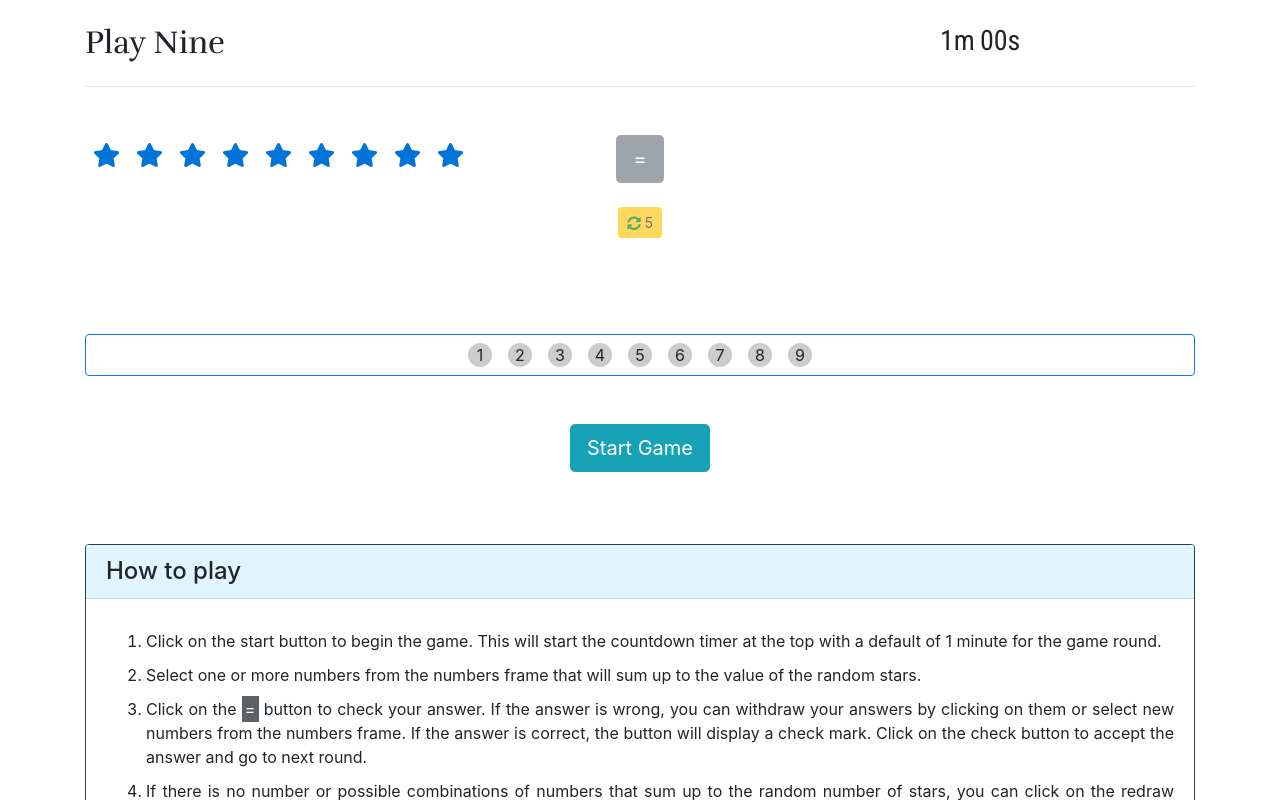
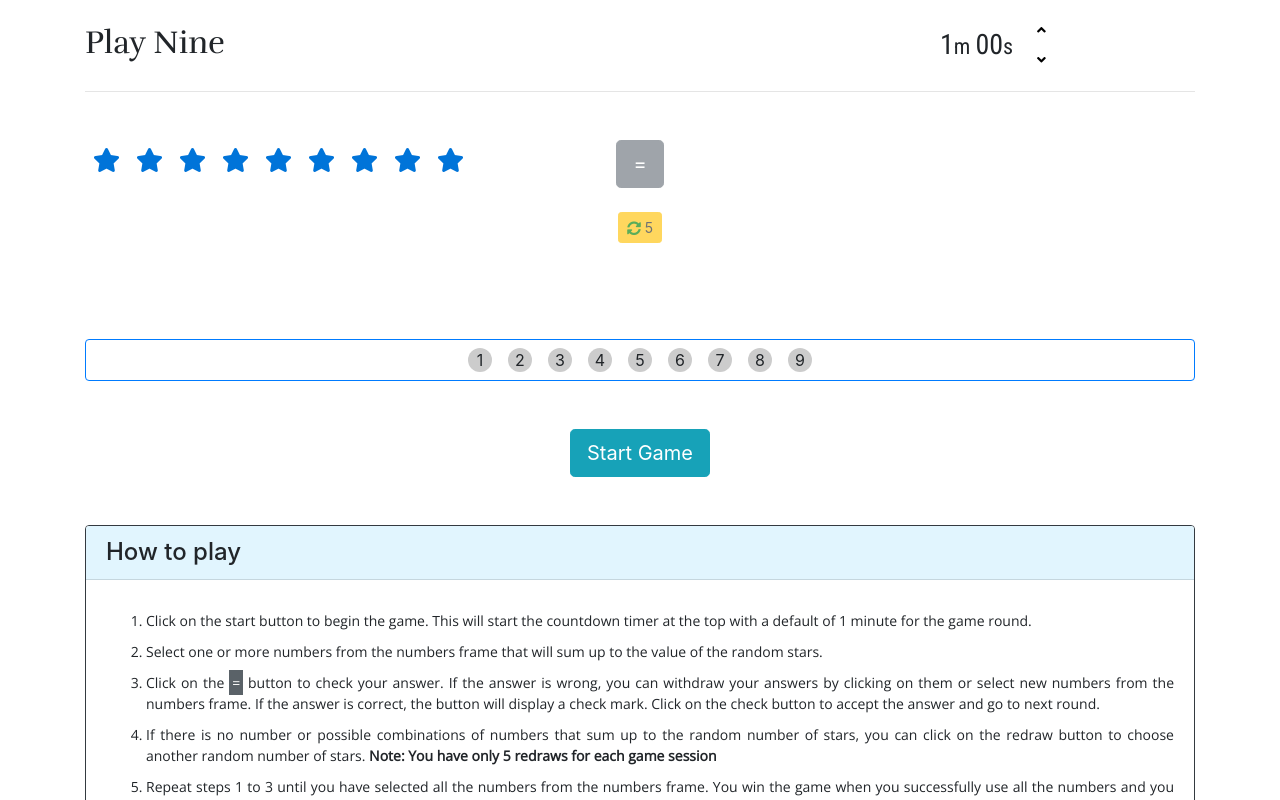
Before and after one commit to Dheavyman/math-skills-game, a React app: page / in a window 1280 px wide. Shown: the top 800 px of the page. Built offline with nearby package versions, Linux system fonts and the light colour scheme.

Commit message:
feat(countdown): add set countdown functionality to the game

```diff
--- a/public/index.html
+++ b/public/index.html
@@ -7,6 +7,7 @@
   <title>Play Nine</title>
   <link href="https://fonts.googleapis.com/css?family=Rufina" rel="stylesheet">
   <link href="https://fonts.googleapis.com/css?family=Roboto+Condensed" rel="stylesheet">
+  <link href="https://fonts.googleapis.com/css?family=Open+Sans" rel="stylesheet">
   <link rel="stylesheet" href="https://stackpath.bootstrapcdn.com/bootstrap/4.1.3/css/bootstrap.min.css" integrity="sha384-MCw98/SFnGE8fJT3GXwEOngsV7Zt27NXFoaoApmYm81iuXoPkFOJwJ8ERdknLPMO" crossorigin="anonymous">
   <link rel="stylesheet" href="https://use.fontawesome.com/releases/v5.3.1/css/all.css" integrity="sha384-mzrmE5qonljUremFsqc01SB46JvROS7bZs3IO2EmfFsd15uHvIt+Y8vEf7N7fWAU" crossorigin="anonymous">
 </head>
--- a/public/style.scss
+++ b/public/style.scss
@@ -54,6 +54,8 @@ button:disabled {
 
 .how-to-play {
   li {
+    font-family: 'Open Sans', sans-serif;
+    font-size: 0.875rem;
     margin-top: 0.625rem;
   }
 
@@ -68,8 +70,25 @@ button:disabled {
 }
 
 .timer {
+  h3 {
+    display: inline-block;
+  }
+
   .minutes, .seconds {
     font-family: 'Roboto Condensed', sans-serif;
     margin-right: 0.3125rem;
   }
+
+  .minutes-sign, .seconds-sign {
+    font-size: 1.375rem;
+  }
+
+  .set-time {
+    margin-left: 0.625rem;
+    margin-top: -0.625rem;
+
+    button {
+      background-color: #ffffff;
+    }
+  }
 }
--- a/src/components/Game.jsx
+++ b/src/components/Game.jsx
@@ -46,6 +46,7 @@ class Game extends Component {
     countdownRunning: false,
     minutes: 1,
     seconds: 0,
+    customTime: false,
   })
 
   state = Game.initialState();
@@ -72,10 +73,23 @@ class Game extends Component {
    *
    * @memberof Game
    */
-  handleResetGame = () => this.setState({
-    ...Game.initialState(),
-    isFirstGame: false,
-    countdownRunning: true,
+  handleResetGame = () => this.setState((prevState) => {
+    const { customTime } = prevState;
+
+    if (customTime) {
+      return {
+        ...Game.initialState(),
+        isFirstGame: false,
+        countdownRunning: true,
+        minutes: prevState.minutes,
+        seconds: prevState.seconds,
+      };
+    }
+    return {
+      ...Game.initialState(),
+      isFirstGame: false,
+      countdownRunning: true,
+    };
   }, this.startCountdown);
 
   /**
@@ -269,6 +283,36 @@ class Game extends Component {
   }
 
   /**
+   * Handle setting countdown time
+   *
+   * @param {object} event - Event object
+   *
+   * @returns {undefined} Change state
+   *
+   * @memberof Game
+   */
+  handleChangeTime = (event) => {
+    const { currentTarget: { name } } = event;
+    const { minutes, seconds } = this.state;
+    const time = (minutes * 60) + seconds;
+    let newCountdownTime;
+
+    if (name === 'increase') {
+      newCountdownTime = time + 1;
+    } else if (name === 'decrease') {
+      newCountdownTime = time <= 0 ? time : time - 1;
+    }
+
+    const newMinutes = Math.floor(newCountdownTime / 60);
+    const newSeconds = newCountdownTime - (newMinutes * 60);
+    this.setState({
+      minutes: newMinutes,
+      seconds: newSeconds,
+      customTime: true,
+    });
+  }
+
+  /**
    * Render method
    *
    * @returns {object} React element
@@ -276,12 +320,23 @@ class Game extends Component {
    * @memberof Game
    */
   render() {
-    const { isFirstGame, minutes, seconds } = this.state;
+    const {
+      isFirstGame,
+      minutes,
+      seconds,
+      countdownRunning
+    } = this.state;
+
     return (
       <div className="container">
         <div className="row header">
           <h2 className="col-8 col-md-9 logo">Play Nine</h2>
-          <TimerFrame minutes={minutes} seconds={seconds} />
+          <TimerFrame
+            minutes={minutes}
+            seconds={seconds}
+            countdownRunning={countdownRunning}
+            handleChangeTime={this.handleChangeTime}
+          />
         </div>
         <hr />
         <GameFrame
@@ -294,7 +349,6 @@ class Game extends Component {
           {...this.state}
         />
         {isFirstGame && <StartFrame handleStartGame={this.handleStartGame} />}
-        <br />
         <HowToPlay />
       </div>
     );
--- a/src/components/TimerFrame.jsx
+++ b/src/components/TimerFrame.jsx
@@ -4,6 +4,8 @@ import PropTypes from 'prop-types';
 const propTypes = {
   minutes: PropTypes.number.isRequired,
   seconds: PropTypes.number.isRequired,
+  countdownRunning: PropTypes.bool.isRequired,
+  handleChangeTime: PropTypes.func.isRequired,
 };
 
 /**
@@ -14,7 +16,12 @@ const propTypes = {
  * @returns {object} React element
  */
 const TimerFrame = (props) => {
-  const { minutes, seconds } = props;
+  const {
+    minutes,
+    seconds,
+    countdownRunning,
+    handleChangeTime
+  } = props;
 
   /**
    * Format time
@@ -30,16 +37,40 @@ const TimerFrame = (props) => {
 
   return (
     <div className="col-4 col-md-3">
-      <h3 className="timer">
+      <div className="timer">
+        <h3>
           <span className="minutes text-justify">
             {minutes}
-          <span>m</span>
+            <span className="minutes-sign">m</span>
           </span>
           <span className="seconds text-justify">
             {formatTime(seconds)}
-          <span>s</span>
+            <span className="seconds-sign">s</span>
           </span>
         </h3>
+        {!countdownRunning
+          && (
+          <div className="btn-group-vertical set-time">
+            <button
+              type="button"
+              name="increase"
+              className="btn btn-sm"
+              onClick={handleChangeTime}
+            >
+              <i className="fa fa-angle-up" />
+            </button>
+            <button
+              type="button"
+              name="decrease"
+              className="btn btn-sm"
+              onClick={handleChangeTime}
+            >
+              <i className="fa fa-angle-down" />
+            </button>
+          </div>
+          )
+        }
+      </div>
     </div>
   );
 };
```
Lines whose indentation alone changed are shown as unchanged.
